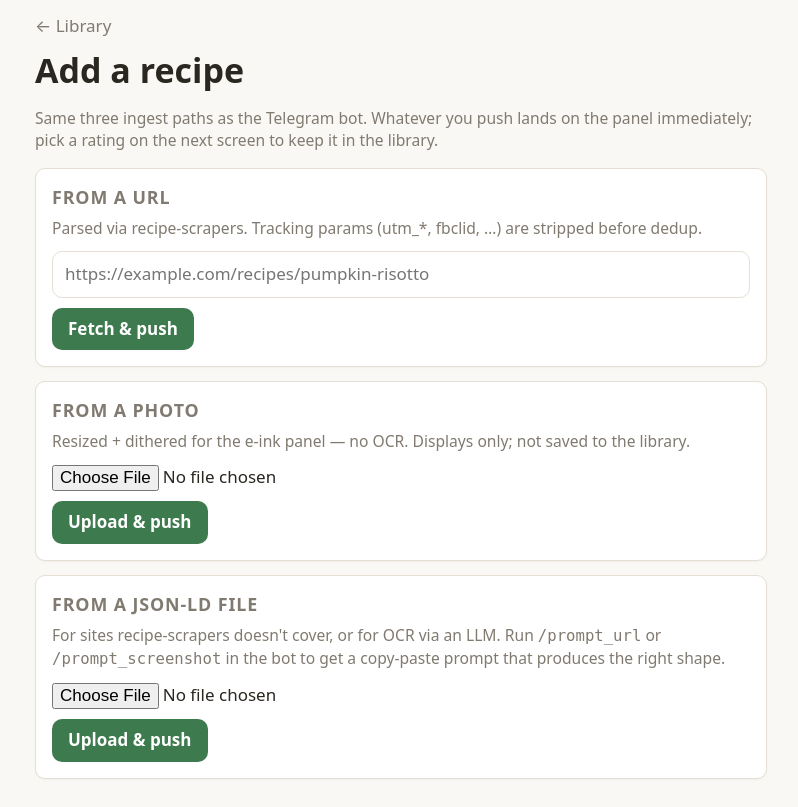
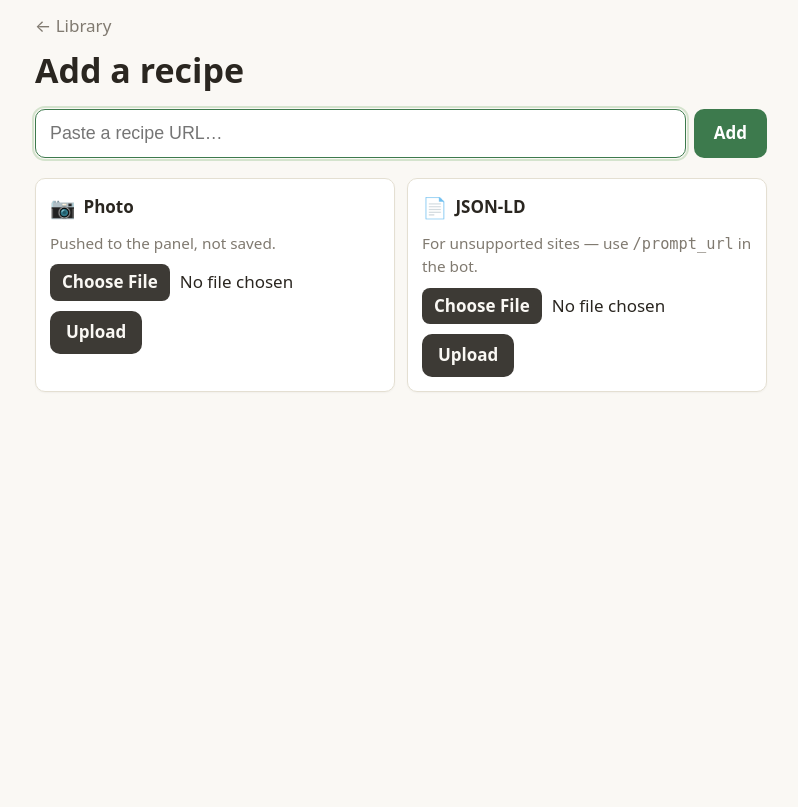
Before and after one commit to sploutchy/ePepper, a FastAPI app: page /app/add in a window 1280 px wide. Shown: the part 54-861 px from the top of the page, without its empty margins (239-1037 px from the left). After the commit the page ends 446 px from the top, so only its background shows below. Run offline with FastAPI, Linux system fonts and the light colour scheme; data that the repository does not hold is empty; parts of the project's set-up code (start-up, migrations or seed data) failed here and were passed over; some libraries are stand-ins or nearby versions.

Commit message:
fix(web): css-only dark mode fallback + slim down add page
Dark mode previously only kicked in when JS ran and set
data-theme="dark". OS-dark users without a manual toggle saw the light
theme. Add an @media (prefers-color-scheme: dark) block keyed on
:root:not([data-theme="light"]) so the CSS-only path covers OS dark
mode; the data-theme attribute is now a pure manual override.

Slim the add page: hero URL field at the top with an inline Add
button (the common path), with Photo and JSON-LD demoted to compact
side-by-side tiles. Cut the marketing paragraphs.

https://claude.ai/code/session_01NbSLXadoqUchuksnDxU8pF

```diff
--- a/server/web/static/app.css
+++ b/server/web/static/app.css
@@ -361,52 +396,83 @@ button.link.danger:hover { color: var(--danger); filter: brightness(1.15); }
 }
 .theme-toggle .theme-icon-dark { display: none; }
 .theme-toggle .theme-icon-light { display: inline; }
+@media (prefers-color-scheme: dark) {
+  :root:not([data-theme="light"]) .theme-toggle .theme-icon-dark { display: inline; }
+  :root:not([data-theme="light"]) .theme-toggle .theme-icon-light { display: none; }
+}
 :root[data-theme="dark"] .theme-toggle .theme-icon-dark { display: inline; }
 :root[data-theme="dark"] .theme-toggle .theme-icon-light { display: none; }
 
 /* Page titles (add / status) — match h1 weight to detail page */
 .page-title { margin: 4px 0 6px; line-height: 1.2; }
 
-/* Add page */
-.add-card {
-  background: var(--card-bg);
-  border: 1px solid var(--border);
-  border-radius: var(--radius);
-  padding: 16px;
-  margin: 14px 0;
-  box-shadow: var(--shadow);
+/* Add page — URL field is the headliner (the common case); photo and
+   JSON-LD live in compact tiles below. */
+.add-row {
+  display: flex;
+  gap: 8px;
+  margin: 18px 0 20px;
 }
-.add-card h2 {
-  margin: 0 0 6px;
+.add-row input[type=url] {
+  flex: 1;
+  padding: 12px 14px;
   font-size: 1.05em;
-  color: var(--muted);
-  text-transform: uppercase;
-  letter-spacing: 0.05em;
-}
-.add-card p { margin: 4px 0 12px; }
-.add-card form {
-  display: grid;
-  gap: 10px;
-}
-.add-card input[type=url] {
-  width: 100%;
-  padding: 10px 12px;
   border: 1px solid var(--border);
   border-radius: var(--radius);
   background: var(--card-bg);
-  font: inherit;
   color: var(--fg);
 }
-.add-card input[type=url]:focus {
+.add-row input[type=url]:focus {
   outline: 2px solid var(--primary-soft);
   outline-offset: 1px;
   border-color: var(--primary);
 }
-.add-card input[type=file] {
+.add-row button { padding: 12px 20px; }
+.add-row.htmx-request button { opacity: 0.55; cursor: progress; }
+
+.add-grid {
+  display: grid;
+  gap: 12px;
+  grid-template-columns: repeat(auto-fit, minmax(220px, 1fr));
+}
+.add-tile {
+  background: var(--card-bg);
+  border: 1px solid var(--border);
+  border-radius: var(--radius);
+  padding: 14px;
+  display: grid;
+  gap: 10px;
+  align-content: start;
+  box-shadow: var(--shadow);
+}
+.add-tile h2 {
+  margin: 0;
+  font-size: 1em;
+  color: var(--fg);
+  display: flex;
+  align-items: center;
+  gap: 8px;
+}
+.add-tile-icon { font-size: 1.2em; }
+.add-tile p { margin: 0; font-size: 0.9em; }
+.add-tile input[type=file] {
   font: inherit;
   color: var(--fg);
+  width: 100%;
 }
-.add-card button { justify-self: start; }
+.add-tile input[type=file]::file-selector-button {
+  background: var(--neutral);
+  color: var(--neutral-fg);
+  border: 0;
+  border-radius: 8px;
+  padding: 6px 12px;
+  font: inherit;
+  font-weight: 600;
+  margin-right: 10px;
+  cursor: pointer;
+}
+.add-tile button { justify-self: start; }
+.add-tile.htmx-request { opacity: 0.6; }
 
 .add-error {
   background: var(--danger-soft);
--- a/server/web/templates/add.html
+++ b/server/web/templates/add.html
@@ -4,73 +4,47 @@
 {% block content %}
 <a href="/app/" class="back">← Library</a>
 <h1 class="page-title">Add a recipe</h1>
-<p class="muted">
-  Same three ingest paths as the Telegram bot. Whatever you push lands on
-  the panel immediately; pick a rating on the next screen to keep it in
-  the library.
-</p>
 
 <div id="add-result"></div>
 
-<section class="add-card">
-  <h2>From a URL</h2>
-  <p class="muted">
-    Parsed via recipe-scrapers. Tracking params (utm_*, fbclid, …) are
-    stripped before dedup.
-  </p>
-  <form hx-post="/app/add/url"
-        hx-target="#add-result"
-        hx-swap="innerHTML"
-        hx-disabled-elt="find button"
-        hx-indicator="#add-spinner-url">
-    <input type="url" name="url" required
-           placeholder="https://example.com/recipes/pumpkin-risotto"
-           autocomplete="off">
-    <button type="submit" class="primary">
-      Fetch &amp; push
-      <span id="add-spinner-url" class="spinner htmx-indicator">…</span>
-    </button>
-  </form>
-</section>
+<form class="add-row"
+      hx-post="/app/add/url"
+      hx-target="#add-result"
+      hx-swap="innerHTML"
+      hx-disabled-elt="find button"
+      hx-indicator="this">
+  <input type="url" name="url" required
+         placeholder="Paste a recipe URL…"
+         autocomplete="off"
+         autofocus>
+  <button type="submit" class="primary">Add</button>
+</form>
 
-<section class="add-card">
-  <h2>From a photo</h2>
-  <p class="muted">
-    Resized + dithered for the e-ink panel — no OCR. Displays only; not
-    saved to the library.
-  </p>
-  <form hx-post="/app/add/photo"
+<div class="add-grid">
+  <form class="add-tile"
+        hx-post="/app/add/photo"
         hx-target="#add-result"
         hx-swap="innerHTML"
         hx-encoding="multipart/form-data"
         hx-disabled-elt="find button"
-        hx-indicator="#add-spinner-photo">
+        hx-indicator="this">
+    <h2><span class="add-tile-icon">📷</span> Photo</h2>
+    <p class="muted">Pushed to the panel, not saved.</p>
     <input type="file" name="photo" accept="image/*" required>
-    <button type="submit" class="primary">
-      Upload &amp; push
-      <span id="add-spinner-photo" class="spinner htmx-indicator">…</span>
-    </button>
+    <button type="submit">Upload</button>
   </form>
-</section>
 
-<section class="add-card">
-  <h2>From a JSON-LD file</h2>
-  <p class="muted">
-    For sites recipe-scrapers doesn't cover, or for OCR via an LLM. Run
-    <code>/prompt_url</code> or <code>/prompt_screenshot</code> in the bot
-    to get a copy-paste prompt that produces the right shape.
-  </p>
-  <form hx-post="/app/add/jsonld"
+  <form class="add-tile"
+        hx-post="/app/add/jsonld"
         hx-target="#add-result"
         hx-swap="innerHTML"
         hx-encoding="multipart/form-data"
         hx-disabled-elt="find button"
-        hx-indicator="#add-spinner-json">
+        hx-indicator="this">
+    <h2><span class="add-tile-icon">📄</span> JSON-LD</h2>
+    <p class="muted">For unsupported sites — use <code>/prompt_url</code> in the bot.</p>
     <input type="file" name="file" accept=".json,application/json" required>
-    <button type="submit" class="primary">
-      Upload &amp; push
-      <span id="add-spinner-json" class="spinner htmx-indicator">…</span>
-    </button>
+    <button type="submit">Upload</button>
   </form>
-</section>
+</div>
 {% endblock %}
--- a/server/web/templates/base.html
+++ b/server/web/templates/base.html
@@ -5,16 +5,16 @@
   <meta name="viewport" content="width=device-width, initial-scale=1">
   <title>{% block title %}ePepper{% endblock %}</title>
   <link rel="stylesheet" href="/app/static/app.css">
-  {# Apply the persisted theme synchronously so we never flash light-on-dark
-     on first paint. Reads from localStorage; falls back to OS preference. #}
+  {# Apply a saved manual override before paint. When no choice is saved,
+     we leave data-theme unset so the CSS @media (prefers-color-scheme)
+     fallback handles OS dark mode automatically. #}
   <script>
     (function() {
       try {
         var saved = localStorage.getItem('epepper-theme');
-        var theme = saved || (
-          window.matchMedia('(prefers-color-scheme: dark)').matches ? 'dark' : 'light'
-        );
-        document.documentElement.dataset.theme = theme;
+        if (saved === 'dark' || saved === 'light') {
+          document.documentElement.dataset.theme = saved;
+        }
       } catch (e) {}
     })();
   </script>
@@ -54,9 +54,12 @@
 
   <script>
     function toggleTheme() {
-      var current = document.documentElement.dataset.theme === 'dark' ? 'dark' : 'light';
+      var html = document.documentElement;
+      // Read the effective theme: manual override wins, else OS preference.
+      var current = html.dataset.theme ||
+        (window.matchMedia('(prefers-color-scheme: dark)').matches ? 'dark' : 'light');
       var next = current === 'dark' ? 'light' : 'dark';
-      document.documentElement.dataset.theme = next;
+      html.dataset.theme = next;
       try { localStorage.setItem('epepper-theme', next); } catch (e) {}
     }
   </script>
```
Also changed, not shown: other parts of server/web/static/app.css (+41 -7 lines).
